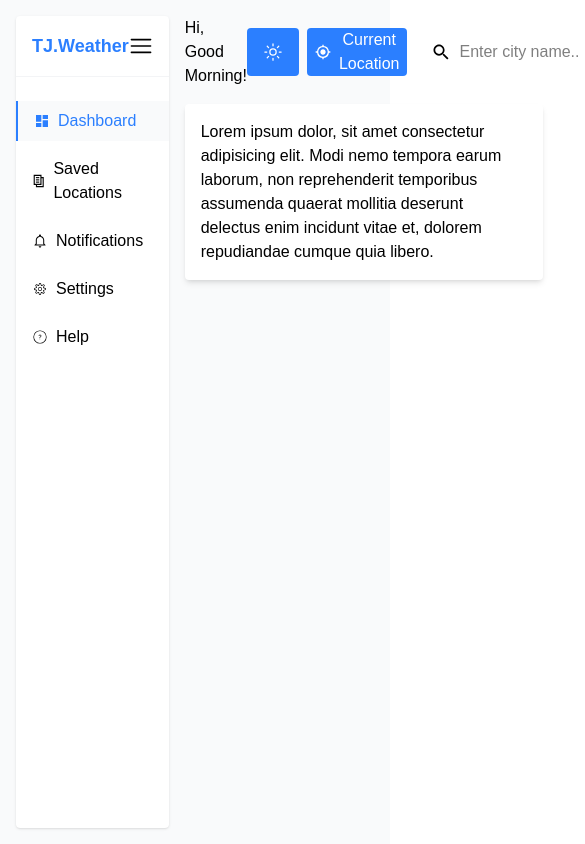
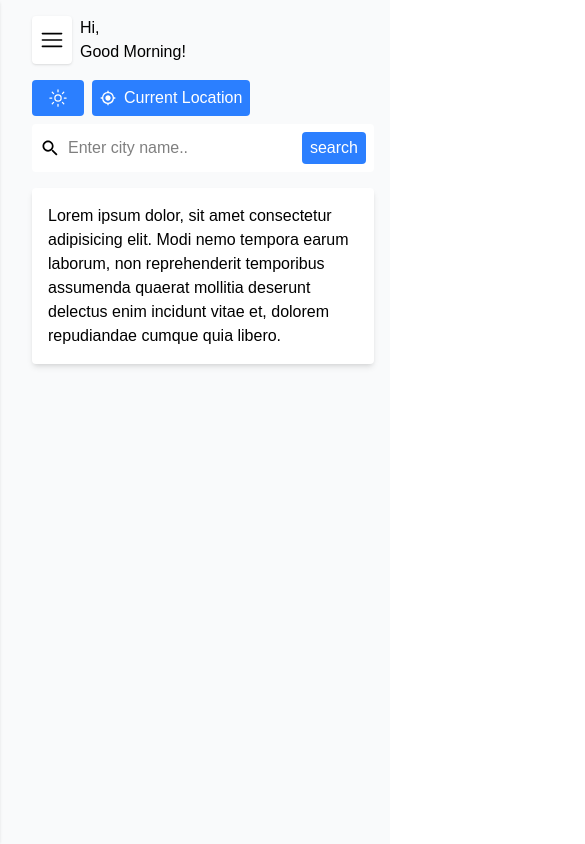
Before and after one commit to tariqjamal057/weather_dashboard, a Next.js app: page / in a window 390 px wide. Shown: the top 844 px of the page, 585 px wide, since content can reach past the window. Built offline with nearby package versions, Linux system fonts and the light colour scheme.

Commit message:
refactor: made sidebar and navbar responsive

```diff
--- a/app/provider.tsx
+++ b/app/provider.tsx
@@ -1,11 +1,12 @@
 "use client";
 
+import { SidebarProvider } from "@/components/layouts/sidebar/context";
 import { ThemeProvider } from "next-themes";
 
 export function Provider({ children }: { children: React.ReactNode }) {
   return (
     <ThemeProvider attribute="class" defaultTheme="light">
-      {children}
+      <SidebarProvider>{children}</SidebarProvider>
     </ThemeProvider>
   );
 }
--- a/components/layouts/header/index.tsx
+++ b/components/layouts/header/index.tsx
@@ -1,14 +1,29 @@
-// "use client";
+"use client";
 
 import Greeting from "@/components/utilities/Greeting";
 import { MdMyLocation } from "react-icons/md";
 import { IoMdSearch } from "react-icons/io";
 import { ToggleTheme } from "./theme";
+import { RxHamburgerMenu } from "react-icons/rx";
+import { useSidebar } from "../sidebar/context";
 
 export const Header = () => {
+  const { setOpen } = useSidebar();
+
   return (
-    <nav className="flex items-center justify-between mb-4">
+    <nav className="flex md:items-center flex-col md:flex-row justify-between gap-y-4 mb-4">
+      <div className="flex gap-2 md:items-center">
+        {/* Hamburger for mobile */}
+        <button
+          className="md:hidden bg-white rounded shadow p-2 !relative"
+          onClick={() => setOpen(true)}
+          aria-label="Open sidebar"
+        >
+          <RxHamburgerMenu size={24} />
+        </button>
         <Greeting />
+      </div>
+      <div className="flex gap-x-2 flex-col md:flex-row gap-y-2 md:gap-y-0 md:items-center">
         <div className="flex gap-x-2">
           <ToggleTheme />
           <button className="flex justify-between gap-2 items-center bg-blue-500 text-white px-2 rounded hover:bg-blue-600 transition-colors duration-200 cursor-pointer">
@@ -17,14 +32,16 @@ export const Header = () => {
             </span>{" "}
             Current Location
           </button>
-        <div className="flex justify-between gap-2 items-center mx-2 bg-white rounded p-2 text-black">
+        </div>
+        <div className="flex justify-between gap-2 items-center md:mx-2 bg-white rounded p-2 text-black">
           <span>
             <IoMdSearch size={20} />
           </span>
           <input
             type="text"
             placeholder="Enter city name.."
-            className="border-none focus:outline-none !p-0"
+            className="border-none focus:outline-none !p-0 flex-1"
+            name="search"
           />
           <button className="py-1 px-2 bg-blue-500 text-white rounded relative cursor-pointer hover:bg-blue-600 transition-colors duration-200">
             search
--- /dev/null
+++ b/components/layouts/sidebar/context.tsx
@@ -0,0 +1,24 @@
+'use client';
+import React, { createContext, useContext, useState } from "react";
+
+type SidebarContextType = {
+  open: boolean;
+  setOpen: (open: boolean) => void;
+};
+
+const SidebarContext = createContext<SidebarContextType | undefined>(undefined);
+
+export const SidebarProvider = ({ children }: { children: React.ReactNode }) => {
+  const [open, setOpen] = useState(false);
+  return (
+    <SidebarContext.Provider value={{ open, setOpen }}>
+      {children}
+    </SidebarContext.Provider>
+  );
+};
+
+export const useSidebar = () => {
+  const ctx = useContext(SidebarContext);
+  if (!ctx) throw new Error("useSidebar must be used within SidebarProvider");
+  return ctx;
+};
--- a/components/layouts/sidebar/index.tsx
+++ b/components/layouts/sidebar/index.tsx
@@ -1,22 +1,49 @@
+"use client";
+
 import React from "react";
 import { MenuItems } from "./menuItem";
-import { RxHamburgerMenu } from "react-icons/rx";
+import { useSidebar } from "./context";
+import { IoClose } from "react-icons/io5";
 
 const SideBar = () => {
+  const { open, setOpen } = useSidebar();
+
   return (
-    <aside className="flex flex-col w-86 bg-white text-black rounded shadow-sm">
+    <>
+      <aside
+        className={`
+          flex flex-col w-86 bg-white text-black rounded shadow-sm
+          fixed top-0 left-0 h-full z-40 transition-transform duration-300
+          ${open ? "translate-x-0" : "-translate-x-full"}
+          md:static md:translate-x-0 md:h-auto md:flex
+        `}
+      >
         <div className="flex items-center justify-between border-b border-gray-100 p-4">
-        <h2 className="text-lg font-semibold  border-gray-100 text-blue-500">
+          <h2 className="text-lg font-semibold border-gray-100 text-blue-500">
             TJ.Weather
           </h2>
-        <button className=" hover:text-blue-500 block md:hidden">
-          <RxHamburgerMenu size={24} />
+          {/* Close button for mobile */}
+          <button
+            className="md:hidden hover:text-blue-500 cursor-pointer"
+            onClick={() => setOpen(false)}
+            aria-label="Close sidebar"
+          >
+            <IoClose size={24} />
           </button>
         </div>
         <div className="py-4">
           <MenuItems />
         </div>
       </aside>
+
+      {/* Overlay for mobile */}
+      {open && (
+        <div
+          className="fixed inset-0 bg-black bg-opacity-30 z-30 md:hidden"
+          onClick={() => setOpen(false)}
+        />
+      )}
+    </>
   );
 };
 
```
Lines whose indentation alone changed are shown as unchanged.
